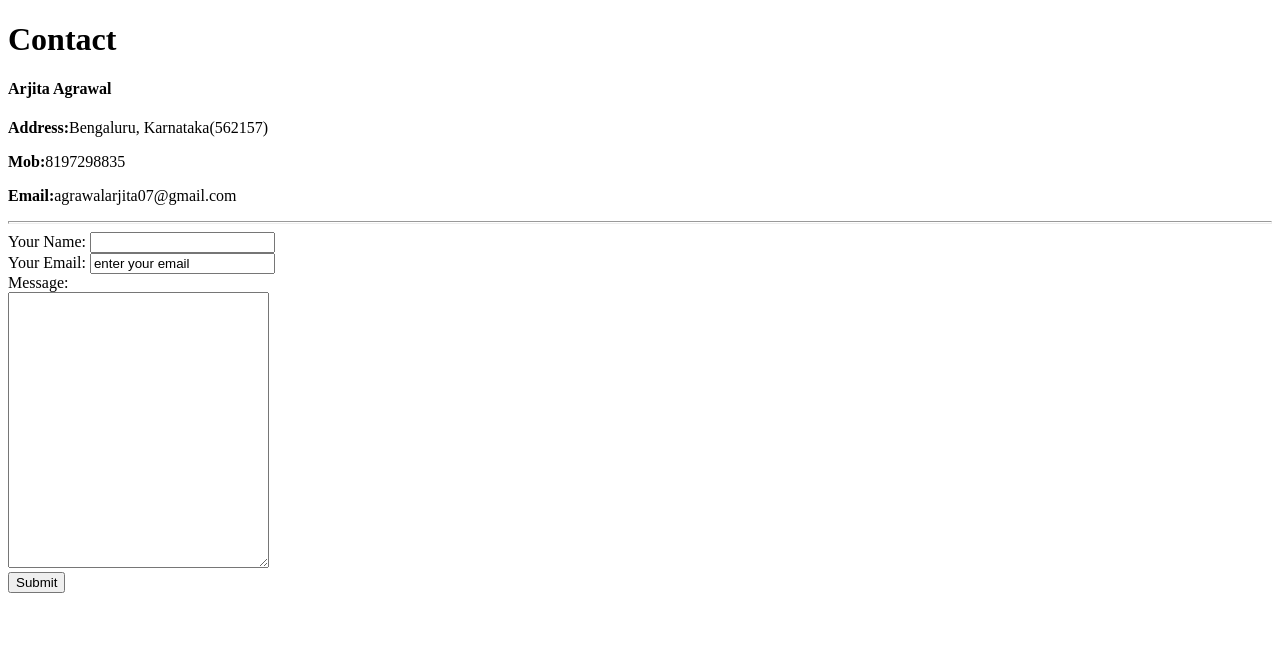
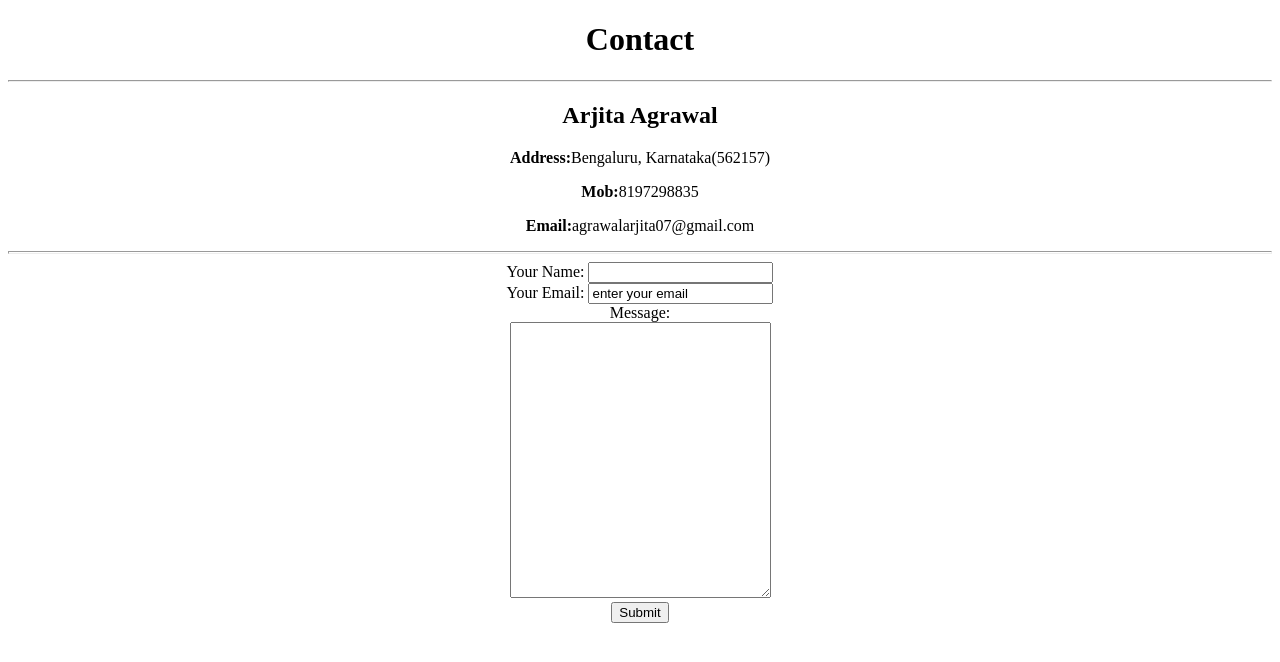
Before and after one commit to spyderglitch/Personal_Website, a plain HTML site: page Personal_website/contact.html in a window 1280 px wide. Drawn offline with Linux system fonts and the light colour scheme.

Commit message:
Update contact.html

```diff
--- a/Personal_website/contact.html
+++ b/Personal_website/contact.html
@@ -3,10 +3,12 @@
 <head>
   <meta charset="utf-8">
   <title>Contact Me</title>
+  <link rel="stylesheet" href="style.css">
 </head>
-<body>
-  <h1>Contact</h1>
-  <h4>Arjita Agrawal</h4>
+<body style="text-align: center;">
+  <h1 align="center">Contact</h1>
+  <hr size="2">
+  <h2>Arjita Agrawal</h2>
   <p><strong>Address:</strong>Bengaluru, Karnataka(562157)</p>
   <p><strong>Mob:</strong>8197298835</p>
   <p><strong>Email:</strong>agrawalarjita07@gmail.com</p>
@@ -20,3 +22,5 @@
     <textarea name="yourMessgae" rows="18" cols="30"></textarea><br>
     <input type="submit" name="">
   </form>
+  </body>
+</html>
```
